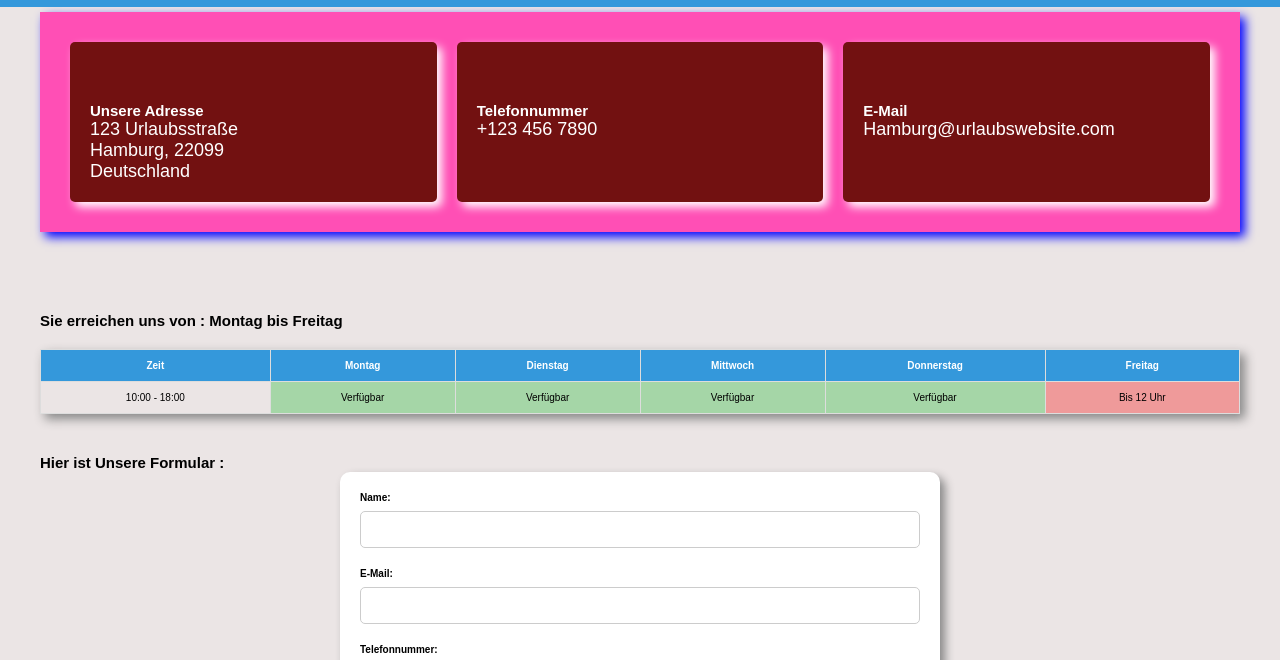
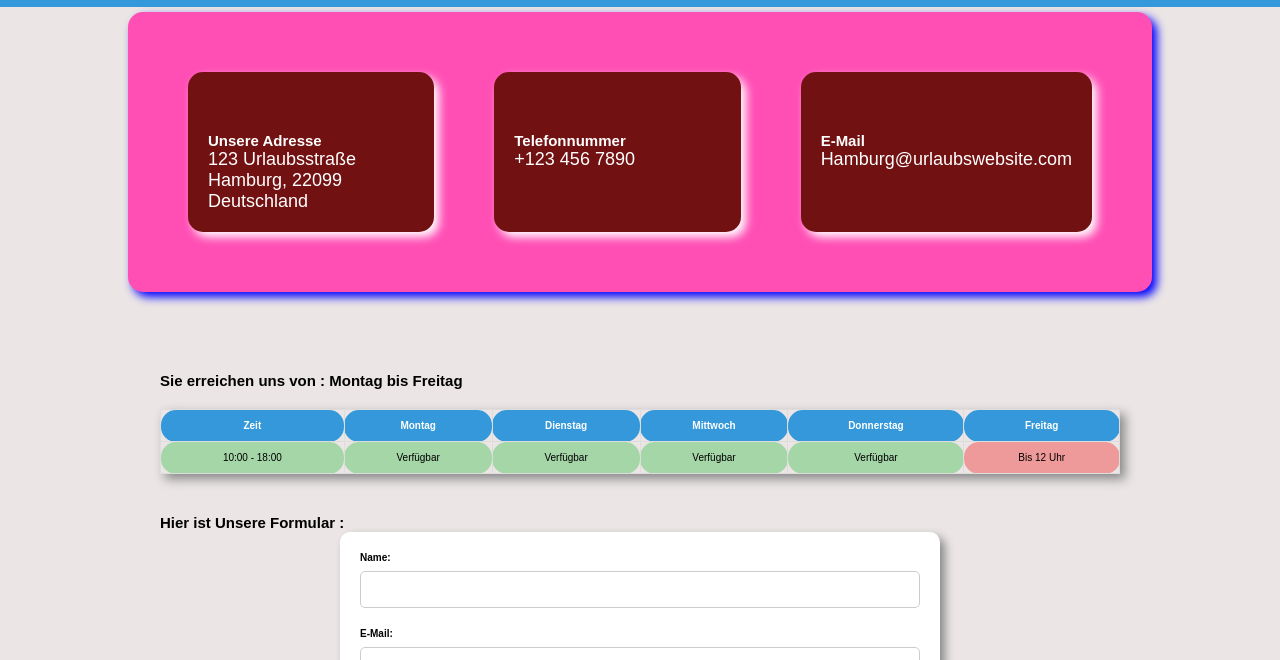
Before and after one commit to bechirmejri/Djerba, a plain HTML site: page kontakt.html in a window 1280 px wide. Shown: the part 68-728 px from the top of the page. Drawn offline with Linux system fonts and the light colour scheme.

Commit message:
git pull

```diff
--- a/kontakt.html
+++ b/kontakt.html
@@ -43,7 +43,7 @@
             </thead>
             <tbody>
                 <tr>
-                    <td>10:00 - 18:00</td>
+                    <td class="available">10:00 - 18:00</td>
                     <td class="available">Verfügbar</td>
                     <td class="available">Verfügbar</td>
                     <td class="available">Verfügbar</td>
--- a/style.css
+++ b/style.css
@@ -24,6 +24,9 @@
   .body1{
 
   }
+
+  /* responsives Webdesign*/
+
 
   /* style für Header*/
 
@@ -192,10 +195,11 @@
   margin-bottom: 250px;
   flex-wrap: wrap;
   justify-content: space-around;
-  max-width: 1200px;
+  max-width: 80%;
   margin: 80px auto;
-  padding: 20px;
+  padding: 30px;
   background-color: #ebeeeb;
+  border-radius: 15px;
   color: white;
   box-shadow: 5px 5px 10px blue;
   animation: backgroundAnimation 20s infinite;
@@ -203,10 +207,10 @@
 
 .contact-details > div {
   flex: 1;
-  margin: 10px;
+  margin: 30px;
   padding: 20px;
   background-color: #f1f1f1;
-  border-radius: 5px;
+  border-radius: 15px;
   background-color:rgb(114, 17, 17) ;
   box-shadow: 5px 5px 10px white;
 }
@@ -216,24 +220,29 @@
 
 .reservation-table {
 
-  max-width: 1200px;
+  max-width: 75%;
   height: 80px;
   margin: 80px auto;
 
+
 }
+
 h2{
   margin-top: 40px;
 }
 .table1{
   width:100%;
+  height: auto;
   border-collapse: collapse;
   margin-top: 20px;
   box-shadow: 5px 5px 10px #888888;
+
 }
 
 th, td {
   border: 1px solid #ddd;
   padding: 10px;
+   border-radius: 15px;
   text-align: center;
 }
 
```
